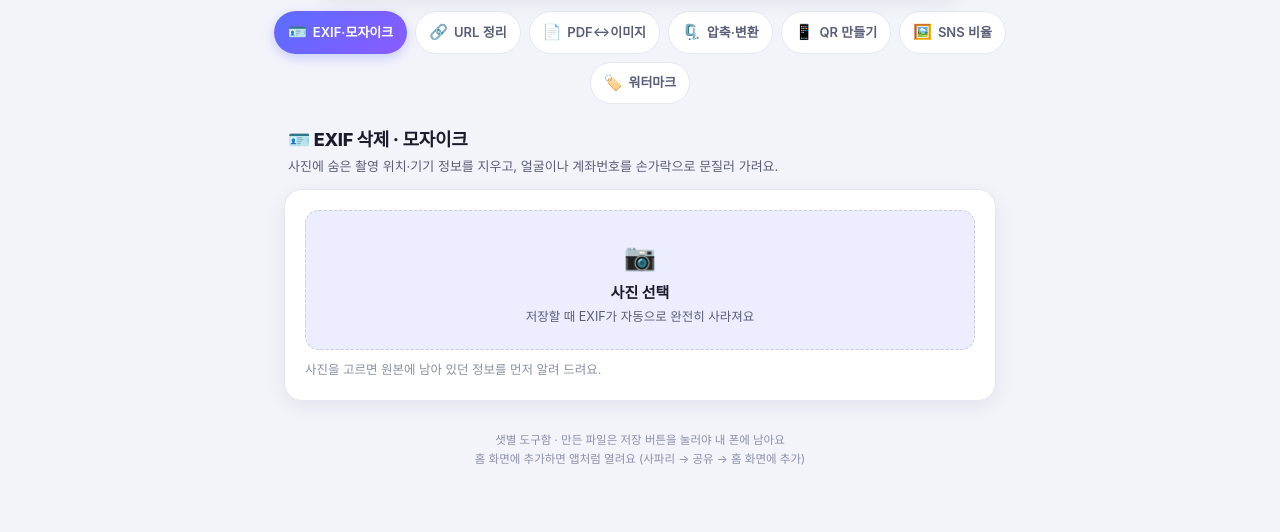
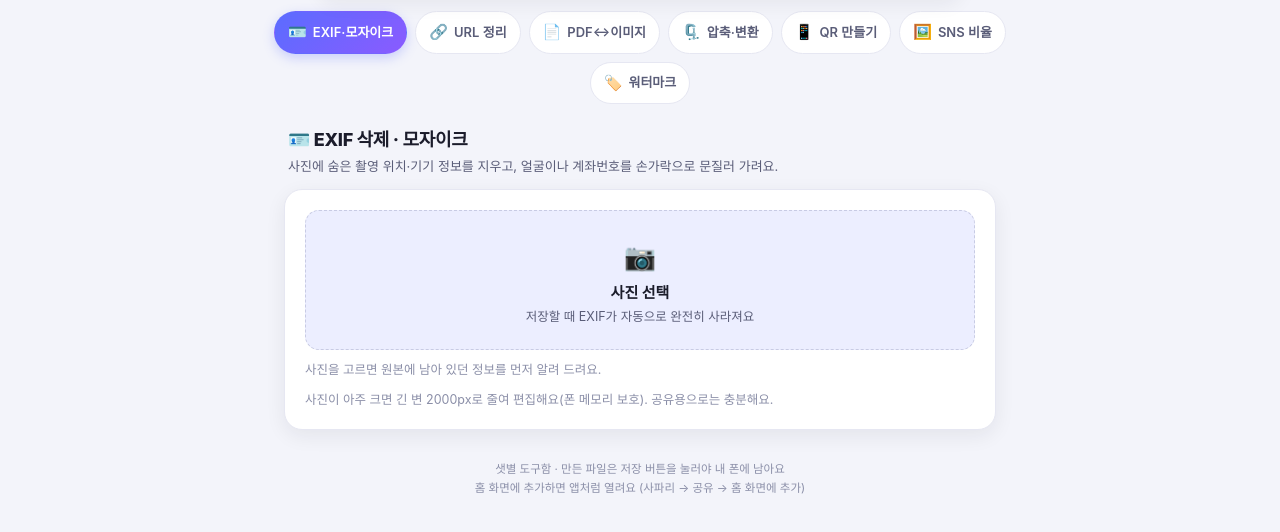
Before and after one commit to byul1x4-cyber/Pocket-tools, a plain HTML site: page index.html in a window 1280 px wide. Shown: the part 116-648 px from the top of the page. Drawn offline with Linux system fonts and the light colour scheme.

Commit message:
편집 안내 문구 추가, 다크모드 폼 색상 힌트

```diff
--- a/index.html
+++ b/index.html
@@ -6,6 +6,7 @@
 <title>샛별 도구함</title>
 <meta name="description" content="EXIF 삭제·모자이크, URL 추적 제거, PDF↔이미지, 이미지 압축, QR 생성, SNS 비율 리사이즈, 워터마크 — 모두 내 폰 안에서만 처리하는 7가지 도구.">
 <meta name="theme-color" content="#5b6cff">
+<meta name="color-scheme" content="light dark">
 <link rel="manifest" href="manifest.json">
 <link rel="apple-touch-icon" href="icons/icon-180.png">
 <link rel="icon" href="icons/icon.svg" type="image/svg+xml">
@@ -56,6 +57,7 @@
         <span>저장할 때 EXIF가 자동으로 완전히 사라져요</span>
       </label>
       <p class="hint" id="exifMeta">사진을 고르면 원본에 남아 있던 정보를 먼저 알려 드려요.</p>
+      <p class="hint">사진이 아주 크면 긴 변 2000px로 줄여 편집해요(폰 메모리 보호). 공유용으로는 충분해요.</p>
     </div>
 
     <div class="card hidden" id="exifEditor">
```
Also changed, not shown: screenshots/desktop-home.png, screenshots/mobile-compress.png, screenshots/mobile-exif-mosaic.png, screenshots/mobile-home.png, screenshots/mobile-pdf.png.
